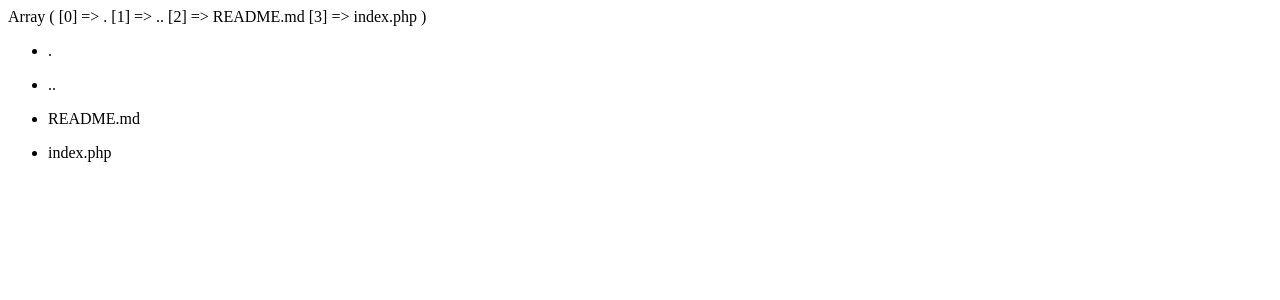
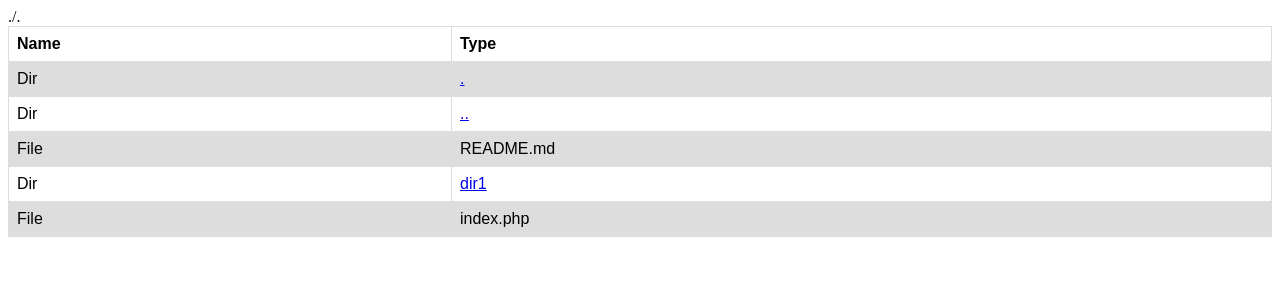
Before and after one commit to JustinaRidz/BitDemo, a PHP site: the page made by index.php in a window 1280 px wide. Shown: the top 300 px of the page. Run offline with PHP 8.4, Linux system fonts and the light colour scheme.

Commit message:
new demo

```diff
--- a/index.php
+++ b/index.php
@@ -1,26 +1,58 @@
 <!DOCTYPE html>
 <html lang="en">
+
 <head>
     <meta charset="UTF-8">
     <meta name="viewport" content="width=, initial-scale=1.0">
     <title>Document</title>
     <style>
         table {
-            border: 1px,  solid;
+            font-family: arial, sans-serif;
+            border-collapse: collapse;
+            width: 100%;
+        }
+
+        td, th {
+            border: 1px solid #dddddd;
+            text-align: left;
+            padding: 8px;
+        }
+
+        tr:nth-child(even) {
+            background-color: #dddddd;
         }
     </style>
 </head>
+
 <body>
 
-<?php
- $failai = scandir('./');
-print_r($failai);
-foreach ($failai as $failas) {
-    print('<ul>');
-    print('<li>'.$failas.'</li>');
-    print('</ul>');
-}
-?>
+    <?php
+
+    $path = "./" . str_replace('./', '', $_GET['path'], $i);
+    $dirContents = scandir($path);
+    print($path);
+
+    print("<table>
+    <tr>
+         <th>Name</th>
+         <th>Type</th>
+    </tr>");
+    for ($i = 0; $i < count($dirContents); $i++) {
+        // if ($dirContents[$i] === ".." or $dirContents[$i] === ".")
+        // continue;
+        print("<tr><td>");
+        // print($path . '/' . $dirContents[$i]);
+        if (is_dir($dirContents[$i])) {
+            print("Dir</td>");
+            print("<td><a href='?path=" . $path . $dirContents[$i] . "'>" . $dirContents[$i] . "</a></td></tr>");
+        } else {
+            print("File</td>");
+            print("<td>" . $dirContents[$i] . "</td></tr>");
+        }
+    }
+    print("</table>");
+    ?>
 
 </body>
+
 </html>
```
Also changed, not shown: dir1/slapta.txt (added).
